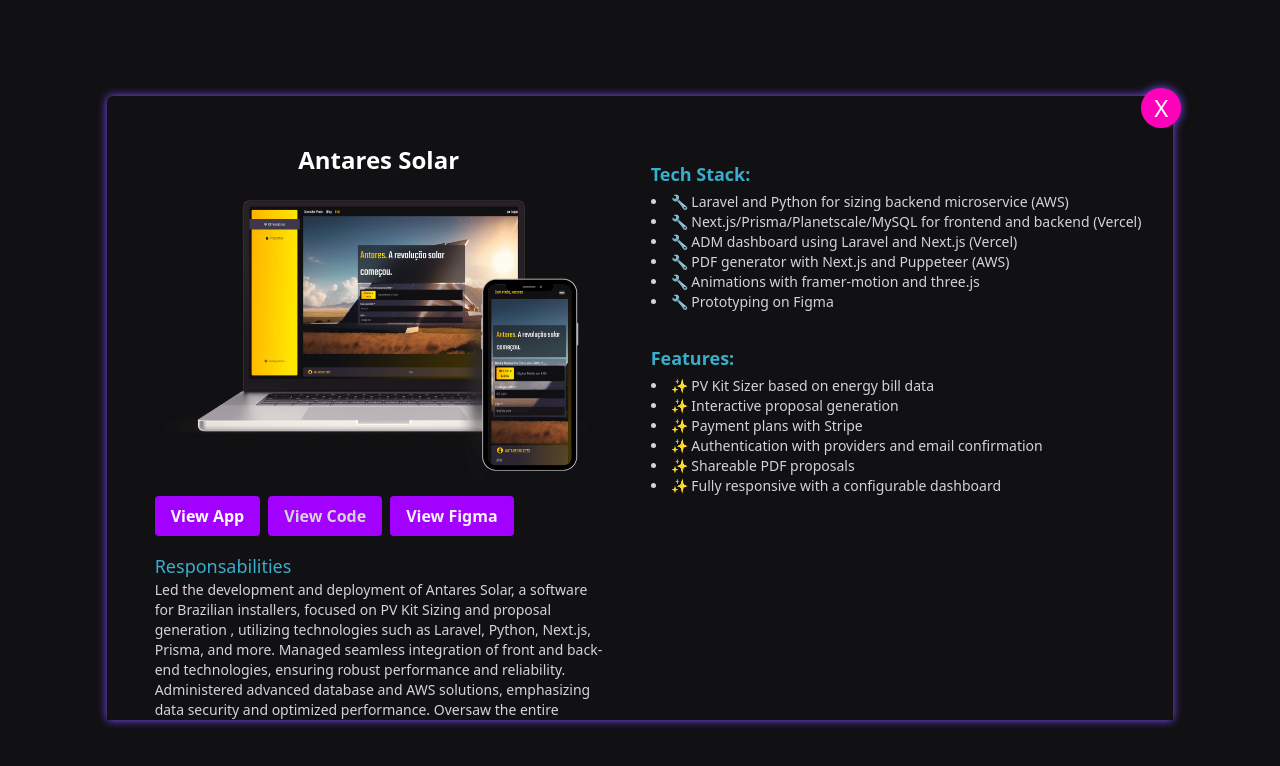
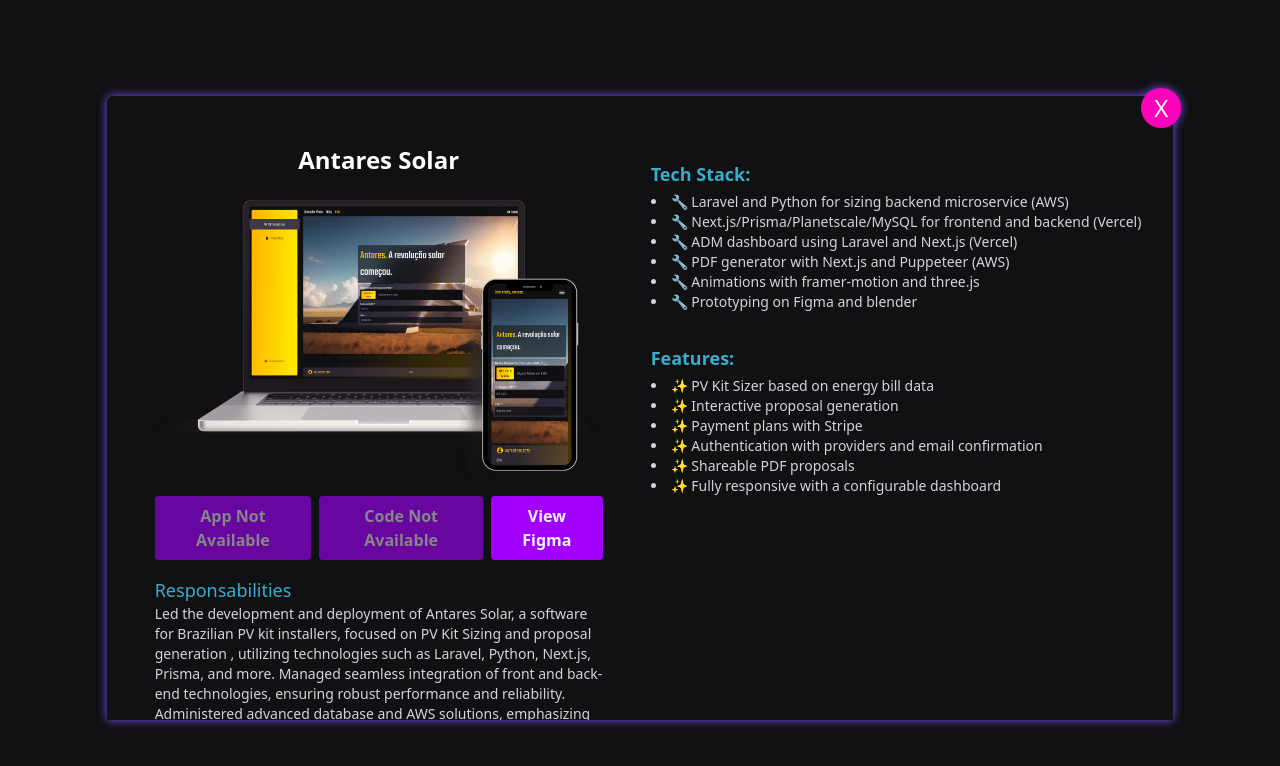
Before and after one commit to PortsZ/portszfolio, a Next.js app: page / in a window 1280 px wide. Both pictures are taken after a click on the element 296 px from the left and 4066 px from the top of the page. Shown: the part 3600-4366 px from the top of the page. Built offline with nearby package versions, Linux system fonts and the light colour scheme.

Commit message:
updates to links

```diff
--- a/src/components/portfolio/ProjectCard.tsx
+++ b/src/components/portfolio/ProjectCard.tsx
@@ -4,7 +4,7 @@
 
 const ProjectCard = ({ project }: { project: ProjectInterface }) => {
   return (
-    <motion.div className="flex flex-col items-start justify-center rounded-md bg-background p-4 py-12 sm:flex-row">
+    <motion.div className="bg-background flex flex-col items-start justify-center rounded-md p-4 py-12 sm:flex-row">
       <motion.div
         initial={{ scale: 0 }}
         animate={{ scale: 1 }}
@@ -23,46 +23,53 @@
           src={project.mockup}
           className="h-full w-full rounded-lg object-contain"
         />
-        <div className=" flex w-full gap-2 p-4 px-4  sm:px-8">
+        <div className="flex w-full gap-2 p-4 px-4 sm:px-8">
           <motion.button
             whileHover={{ scale: 1.05 }}
             whileTap={{ scale: 0.95 }}
             disabled={!project.preview.link}
             onClick={() => window.open(project.preview.link, "_blank")}
-            className={` rounded bg-quaternary p-2 px-4 font-semibold  ${
-              project.preview.link  ? "text-white" :  "pointer-events-none bg-opacity-60 text-zinc-300"
-            }` }
+            className={`bg-quaternary rounded p-2 px-4 font-semibold ${
+              project.preview.link
+                ? "text-white"
+                : "pointer-events-none text-zinc-300 opacity-60"
+            }`}
           >
-            View App
+            {project.preview.link ? "View App" : "App Not Available"}
           </motion.button>
           <motion.button
             disabled={!project.preview.code}
             whileHover={{ scale: 1.05 }}
             whileTap={{ scale: 0.95 }}
             onClick={() => window.open(project.preview.code, "_blank")}
-            className={` rounded bg-quaternary p-2 px-4 font-semibold ${
-              project.preview.code ? "text-zinc-100" :  "pointer-events-none bg-opacity-60 text-zinc-300"
+            className={`bg-quaternary rounded p-2 px-4 font-semibold ${
+              project.preview.code
+                ? "text-zinc-100"
+                : "pointer-events-none text-zinc-300 opacity-60"
             }`}
           >
-            View Code
+            {project.preview.code ? "View Code" : "Code Not Available"}
           </motion.button>
-          {project.preview.figma &&
+          {project.preview.figma && (
             <motion.button
               disabled={!project.preview.figma}
               whileHover={{ scale: 1.05 }}
               whileTap={{ scale: 0.95 }}
               onClick={() => window.open(project.preview.figma, "_blank")}
-          className={` rounded bg-quaternary p-2 px-4 font-semibold ${
-            project.preview.figma ? "text-zinc-100" :  "pointer-events-none bg-opacity-60 text-zinc-300"
+              className={`bg-quaternary rounded p-2 px-4 font-semibold ${
+                project.preview.figma
+                  ? "text-zinc-100"
+                  : "pointer-events-none text-zinc-300 opacity-60"
               }`}
             >
-          View Figma
-        </motion.button>}
+              {project.preview.figma ? "View Figma" : "Figma Not Available"}
+            </motion.button>
+          )}
         </div>
-        <h2 className="px-4 text-lg  text-secondary sm:px-8">
+        <h2 className="text-secondary px-4 text-lg sm:px-8">
           Responsabilities
         </h2>
-        <p className="w-full px-4  pb-8 text-sm text-zinc-300 sm:px-8">
+        <p className="w-full px-4 pb-8 text-sm text-zinc-300 sm:px-8">
           {project.responsibilities}
         </p>
       </motion.div>
@@ -70,9 +77,9 @@
         initial={{ opacity: 0 }}
         animate={{ opacity: 1 }}
         transition={{ delay: 0.2 }}
-        className="rounded-lg p-4 text-zinc-300 "
+        className="rounded-lg p-4 text-zinc-300"
       >
-        <h4 className="mb-1 text-lg font-semibold text-secondary">
+        <h4 className="text-secondary mb-1 text-lg font-semibold">
           Tech Stack:
         </h4>
         <ul className="list-inside list-disc pb-8 text-sm">
@@ -80,7 +87,7 @@
             <li key={index}>🔧 {tech}</li>
           ))}
         </ul>
-        <h4 className="mb-1 text-lg font-semibold text-secondary">Features:</h4>
+        <h4 className="text-secondary mb-1 text-lg font-semibold">Features:</h4>
         <ul className="list-inside list-disc text-sm">
           {project.features.map((feature, index) => (
             <li key={index}>✨ {feature}</li>
--- a/src/data/projects.ts
+++ b/src/data/projects.ts
@@ -1,6 +1,4 @@
 import { ProjectInterface } from "./projectTypes";
-
-
 
 const antaresTechStack = [
   "Laravel and Python for sizing backend microservice (AWS)",
@@ -8,7 +6,7 @@
   "ADM dashboard using Laravel and Next.js (Vercel)",
   "PDF generator with Next.js and Puppeteer (AWS)",
   "Animations with framer-motion and three.js",
-  "Prototyping on Figma",
+  "Prototyping on Figma and blender",
 ];
 
 const antaresFeatures = [
@@ -22,55 +20,69 @@
 
 //*================================================================================================
 export const antares = {
-  id: 'antares',
+  id: "antares",
   features: antaresFeatures,
   techStack: antaresTechStack,
   mockup: "/antares/antares-mockup.png",
-  responsibilities: 'Led the development and deployment of Antares Solar, a software for Brazilian installers, focused on PV Kit Sizing and proposal generation , utilizing technologies such as Laravel, Python, Next.js, Prisma, and more. Managed seamless integration of front and back-end technologies, ensuring robust performance and reliability. Administered advanced database and AWS solutions, emphasizing data security and optimized performance. Oversaw the entire project lifecycle, collaborating with cross-functional teams to align on project goals and deliverables.',
+  responsibilities:
+    "Led the development and deployment of Antares Solar, a software for Brazilian PV kit installers, focused on PV Kit Sizing and proposal generation , utilizing technologies such as Laravel, Python, Next.js, Prisma, and more. Managed seamless integration of front and back-end technologies, ensuring robust performance and reliability. Administered advanced database and AWS solutions, emphasizing data security and optimized performance. Oversaw the entire project lifecycle, collaborating with cross-functional teams to align on project goals and deliverables.",
 
   preview: {
     logo: "/antares/antares-logo.png",
     title: "Antares Solar",
-    link: "https://antaressolar.com",
-    figma: "https://www.figma.com/file/kIw5lki20Ieh2fLl6qxiW0/Dimensionar?type=design&node-id=0%3A1&mode=design&t=1Za6i5kYZCirWmhY-1",
-    description: "A solar energy software that offers a PV Kit Sizer and a proposal generator.",
-    shortStack: "Laravel, Python, Next.js, Prisma, Planetscale, MySQL, AWS, Vercel",
-  }
+    // link: "https://antaressolar.com",
+    figma:
+      "https://www.figma.com/file/kIw5lki20Ieh2fLl6qxiW0/Dimensionar?type=design&node-id=0%3A1&mode=design&t=1Za6i5kYZCirWmhY-1",
+    description:
+      "A solar energy software that offers a PV Kit Sizer and a proposal generator.",
+    shortStack:
+      "Laravel, Python, Next.js, Prisma, Planetscale, MySQL, AWS, Vercel",
+  },
 };
 
 export const martPlus = {
-  id: 'mart-plus',
-  features: ['CRUD', 'Authentication', 'Databases', 'Beautiful and responsive Front-end'],
+  id: "mart-plus",
+  features: [
+    "CRUD",
+    "Authentication",
+    "Databases",
+    "Beautiful and responsive Front-end",
+  ],
   techStack: antaresTechStack,
   mockup: "/mart-plus/mart-plus-mockup.png",
-  responsibilities: 'Engineered a comprehensive CRUD system for a supermarket application, facilitating seamless management of products, categories and tax. Implemented robust shopping cart and checkout functionalities, allowing users to interact, add products, and manage transactions efficiently. Executed proficient deployment of the project on Vercel, ensuring optimal performance and user experience.',
+  responsibilities:
+    "Engineered a comprehensive CRUD system for a supermarket application, facilitating seamless management of products, categories and tax. Implemented robust shopping cart and checkout functionalities, allowing users to interact, add products, and manage transactions efficiently. Executed proficient deployment of the project on Vercel, ensuring optimal performance and user experience.",
   preview: {
     logo: "/mart-plus/mart-plus-logo.png",
     title: "Mart Plus",
     link: "https://mart-plus.vercel.app/",
     code: "https://github.com/PortsZ/mart-plus",
-    description: "A Supermaket CRUD with a shopping cart and a checkout system.",
+    description:
+      "A Supermaket CRUD with a shopping cart and a checkout system.",
     shortStack: "Next.js, Prisma, Planetscale, MySQL, Vercel",
-  }
+  },
 };
 
 export const volumeSpikeBot = {
-  id: 'volume-spike-bot',
-  features: ['Volume Spike Detection', 'All Binance Pairs Tracking', 'Institutional Activity Tracking', 'Email Notifications'],
-  techStack: ['Python', 'Websockets', 'Binance API'],
+  id: "volume-spike-bot",
+  features: [
+    "Volume Spike Detection",
+    "All Binance Pairs Tracking",
+    "Institutional Activity Tracking",
+    "Email Notifications",
+  ],
+  techStack: ["Python", "Websockets", "Binance API"],
   mockup: "/volume-bot/volume-bot-mockup.png",
-  responsibilities: 'Developed a trading bot that uses volume spikes to predict price movements and track institutional activity. The bot is able to track all Binance pairs in parallel and send notifications to a Desired Email. The bot runs on CLI and was made for a client.',
+  responsibilities:
+    "Developed a trading bot that uses volume spikes to predict price movements and track institutional activity. The bot is able to track all Binance pairs in parallel and send notifications to a Desired Email. The bot runs on CLI and was made for a client.",
   preview: {
     logo: "/volume-bot/volume-bot-logo.png",
     title: "Volume Spike Trading Bot",
     code: "https://github.com/PortsZ/volume-spike-trade-bot",
-    description: "A trading bot that uses volume spikes to predict price movements and track institutional activity.",
+    description:
+      "A trading bot that uses volume spikes to predict price movements and track institutional activity.",
     shortStack: "Python, websockets, Binance API",
-  }
+  },
 };
 
-
-
-
-
-export const projects:ProjectInterface[] = [antares, martPlus, volumeSpikeBot]
+export const projects: ProjectInterface[] = [antares, martPlus, volumeSpikeBot];
```
Also changed, not shown: 1 other file (tests, documents, lock files or other folders). Lines whose indentation alone changed are shown as unchanged.
